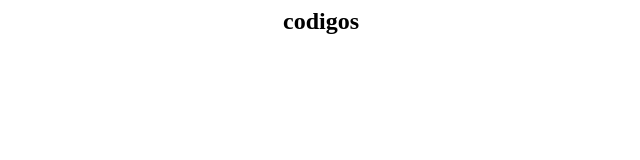
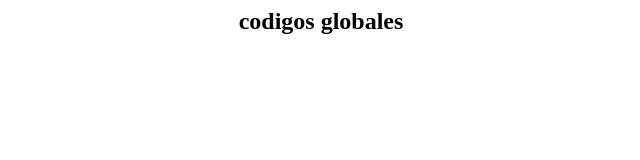
Before and after one commit to damaicol/lop, a plain HTML site: page index.html in a window 1280 px wide. Shown: the whole page, without its empty margins (319-959 px from the left). Drawn offline with Linux system fonts and the light colour scheme.

Commit message:
Update index.html

```diff
--- a/index.html
+++ b/index.html
@@ -2,5 +2,5 @@
 <head>
     <title>bienvenido</title>
 </head>
-<body><h2><center>codigos</center></h2></body>
+<body><h2><center>codigos globales</center></h2></body>
 </html>
```
